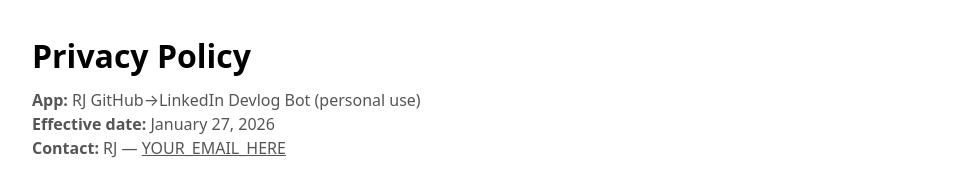
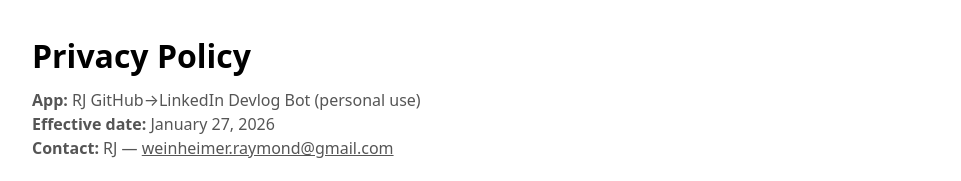
Before and after one commit to tedthehunter/rj-devlog-bot, a plain HTML site: page index.html in a window 1280 px wide. Shown: the top 181 px of the page, without its empty margins (158-1119 px from the left). Drawn offline with Linux system fonts and the light colour scheme.

Commit message:
Update contact email in privacy policy

```diff
--- a/index.html
+++ b/index.html
@@ -21,7 +21,7 @@
     <p class="meta">
       <strong>App:</strong> RJ GitHub→LinkedIn Devlog Bot (personal use)<br />
       <strong>Effective date:</strong> January 27, 2026<br />
-      <strong>Contact:</strong> RJ — <a href="mailto:YOUR_EMAIL_HERE">YOUR_EMAIL_HERE</a>
+      <strong>Contact:</strong> RJ — <a href="mailto:weinheimer.raymond@gmail.com">weinheimer.raymond@gmail.com</a>
     </p>
 
     <div class="box">
```
